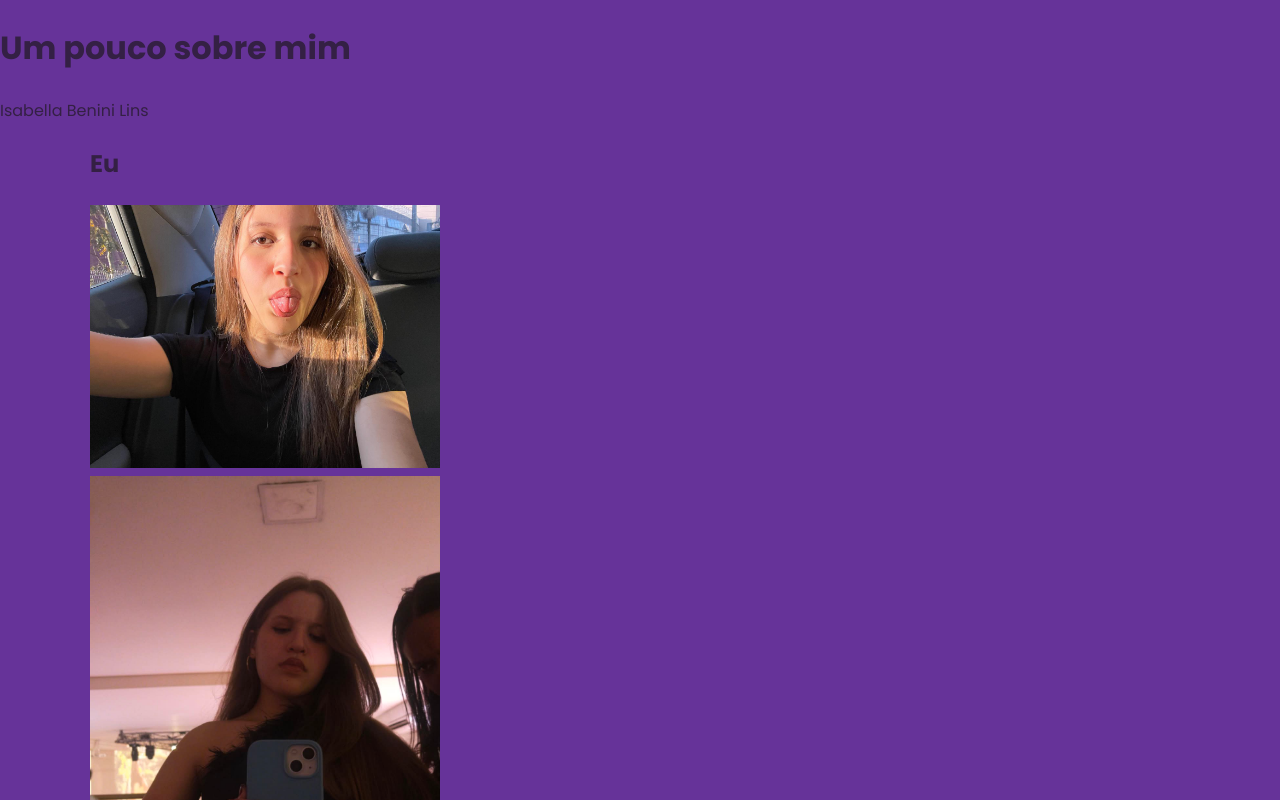
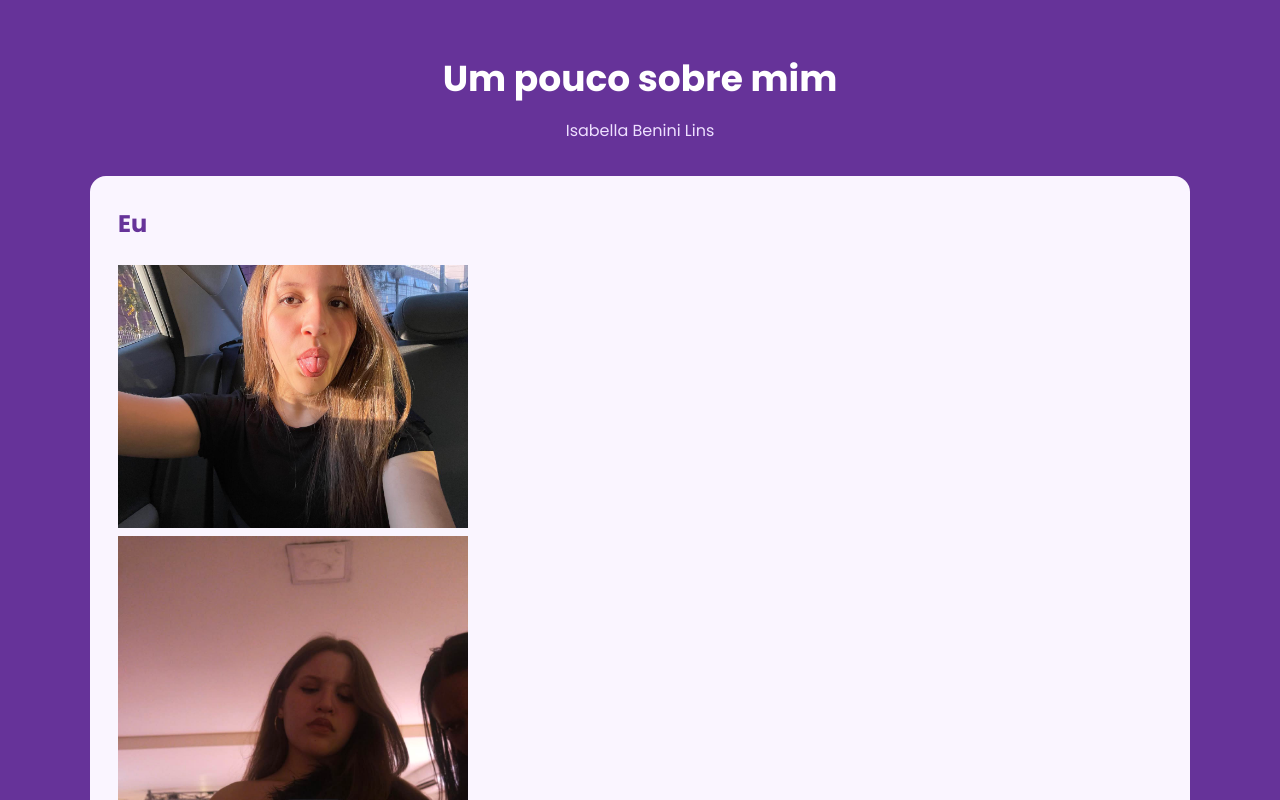
Before and after one commit to beniniisabella/Isabella_sobre-mim, a plain HTML site: page index.html in a window 1280 px wide. Shown: the top 800 px of the page. Drawn offline with Linux system fonts and the light colour scheme.

Commit message:
style: estilizacao do cabecalho e das secoes

```diff
--- a/index.css
+++ b/index.css
@@ -17,3 +17,50 @@ main {
     max-width: 1100px;
     margin: 0 auto 40px;
 }
+
+header {
+    padding: 48px 20px 32px;
+    color: white;
+    text-align: center;
+}
+
+h1 {
+    margin: 0;
+    font-size: 36px;
+}
+
+header p {
+    margin: 8px 0 0;
+    color: #eee0ff;
+}
+
+section {
+    margin-bottom: 24px;
+    padding: 28px;
+    background-color: #faf5ff;
+    border-radius: 16px;
+}
+
+h2 {
+    margin: 0 0 20px;
+    color: #663399;
+    font-size: 24px;
+}
+
+h3 {
+    margin: 0 0 12px;
+    font-size: 18px;
+}
+
+p {
+    margin: 16px 0;
+}
+
+ul {
+    margin: 0;
+    padding-left: 24px;
+}
+
+li {
+    margin-bottom: 8px;
+}
```
